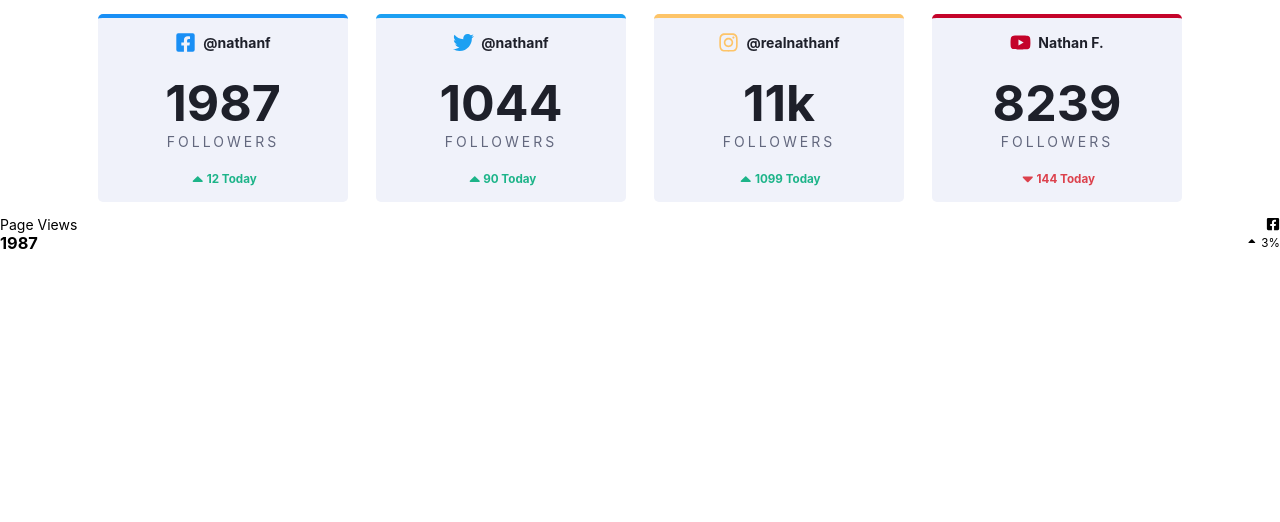
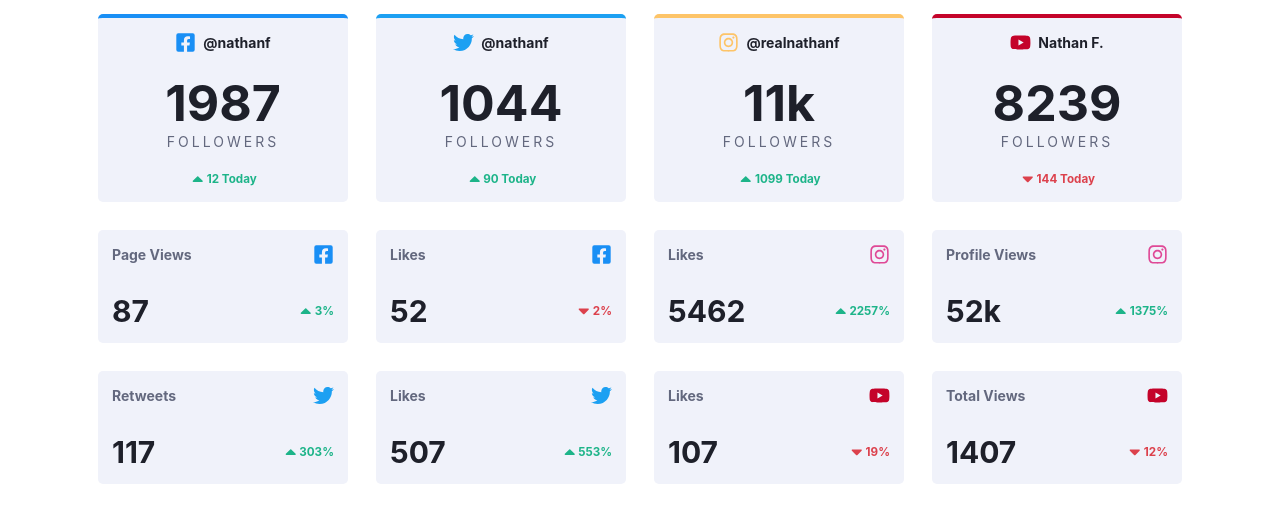
Before and after one commit to manikagnish/theme-switcher, a React (Create React App) app: page / in a window 1280 px wide. Shown: the top 522 px of the page. Built offline with nearby package versions, Linux system fonts and the light colour scheme.

Commit message:
did statCard styling

```diff
--- a/src/App.js
+++ b/src/App.js
@@ -23,6 +23,7 @@ function App() {
         ))}
       </Flex>
 
+      <Flex justify="center">
         {statsCardContent.map((card) => (
           <StatsCard
             key={card.id}
@@ -31,8 +32,11 @@ function App() {
             arrowIcon={card.arrowIcon}
             count={card.count}
             updates={card.updates}
+            color={card.color}
+            smallClr={card.smallClr}
           />
         ))}
+      </Flex>
     </div>
   );
 }
--- a/src/Components/StatsCard.js
+++ b/src/Components/StatsCard.js
@@ -7,9 +7,11 @@ export default function StatsCard({
   count,
   arrowIcon,
   updates,
+  color,
+  smallClr,
 }) {
   return (
-    <StyledStatsCard>
+    <StyledStatsCard color={color} smallClr={smallClr}>
       <Flex justify="space-between">
         <p>{statName}</p>
         {socialIcon}
--- a/src/Components/styles/StatsCard.styled.js
+++ b/src/Components/styles/StatsCard.styled.js
@@ -1,3 +1,45 @@
 import styled from "styled-components";
 
-export const StyledStatsCard = styled.div``;
+export const StyledStatsCard = styled.div`
+  width: 250px;
+  background: var(--clr-bg-card-light);
+  padding: 1em;
+  border-radius: 5px;
+  color: var(--clr-text-blue-light);
+  transition: all 0.2s ease-in-out;
+  cursor: pointer;
+  margin: 1em;
+
+  &:hover {
+    background-color: hsl(227, 47%, 90%);
+  }
+
+  div:first-child {
+    margin-bottom: 2em;
+  }
+
+  p {
+    font-weight: bold;
+    color: var(--clr-text-gray-light);
+  }
+
+  svg {
+    color: ${({ color }) => color};
+    height: 1.5em;
+    width: 1.5em;
+  }
+
+  h3 {
+    font-size: 30px;
+  }
+
+  small {
+    font-weight: bold;
+    color: ${({ smallClr }) => smallClr};
+    display: flex;
+    align-items: center;
+    svg {
+      color: ${({ smallClr }) => smallClr};
+    }
+  }
+`;
--- a/src/content.js
+++ b/src/content.js
@@ -55,7 +55,79 @@ export const statsCardContent = [
     statName: "Page Views",
     socialIcon: <FaFacebookSquare />,
     arrowIcon: <FaCaretUp />,
-    count: 1987,
+    count: 87,
     updates: 3,
+    color: "var(--clr-facebook)",
+    smallClr: "var(--clr-green)",
+  },
+  {
+    id: 2,
+    statName: "Likes",
+    socialIcon: <FaFacebookSquare />,
+    arrowIcon: <FaCaretDown />,
+    count: 52,
+    updates: 2,
+    color: "var(--clr-facebook)",
+    smallClr: "var(--clr-red)",
+  },
+  {
+    id: 3,
+    statName: "Likes",
+    socialIcon: <FaInstagram />,
+    arrowIcon: <FaCaretUp />,
+    count: 5462,
+    updates: 2257,
+    color: "var(--clr-instagram-dark)",
+    smallClr: "var(--clr-green)",
+  },
+  {
+    id: 4,
+    statName: "Profile Views",
+    socialIcon: <FaInstagram />,
+    arrowIcon: <FaCaretUp />,
+    count: "52k",
+    updates: 1375,
+    color: "var(--clr-instagram-dark)",
+    smallClr: "var(--clr-green)",
+  },
+  {
+    id: 5,
+    statName: "Retweets",
+    socialIcon: <FaTwitter />,
+    arrowIcon: <FaCaretUp />,
+    count: 117,
+    updates: 303,
+    color: "var(--clr-twitter)",
+    smallClr: "var(--clr-green)",
+  },
+  {
+    id: 6,
+    statName: "Likes",
+    socialIcon: <FaTwitter />,
+    arrowIcon: <FaCaretUp />,
+    count: 507,
+    updates: 553,
+    color: "var(--clr-twitter)",
+    smallClr: "var(--clr-green)",
+  },
+  {
+    id: 7,
+    statName: "Likes",
+    socialIcon: <FaYoutube />,
+    arrowIcon: <FaCaretDown />,
+    count: 107,
+    updates: 19,
+    color: "var(--clr-youtube)",
+    smallClr: "var(--clr-red)",
+  },
+  {
+    id: 8,
+    statName: "Total Views",
+    socialIcon: <FaYoutube />,
+    arrowIcon: <FaCaretDown />,
+    count: 1407,
+    updates: 12,
+    color: "var(--clr-youtube)",
+    smallClr: "var(--clr-red)",
   },
 ];
```
Lines whose indentation alone changed are shown as unchanged.
